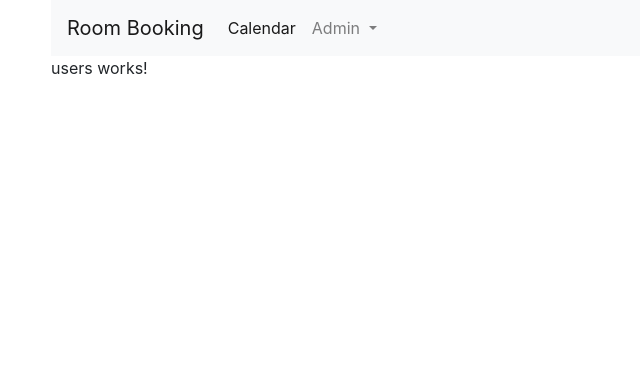
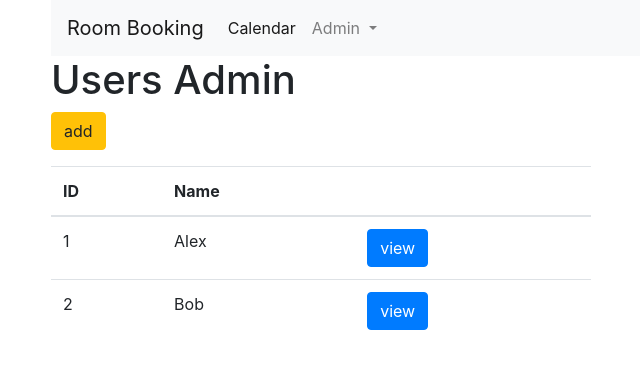
Before and after one commit to uspehgp/RoomBooking, an Angular app: page /admin/users in a window 1280 px wide. Shown: the top 368 px of the page, without its empty margins (34-674 px from the left). Built offline with nearby package versions, Linux system fonts and the light colour scheme.

Commit message:
create for user: model, data service, view include user detail component

```diff
--- /dev/null
+++ b/src/app/admin/users/user-detail/user-detail.component.html
@@ -0,0 +1,16 @@
+<div class="userDetails">
+  <h2>User details</h2>
+  <a class="btn btn-small btn-warning">edit</a>
+  <a class="btn btn-small btn-warning">delete</a>
+  <table>
+    <tr>
+      <td>id</td><td>{{user.id}}</td>
+    </tr>
+    <tr>
+      <td>name</td><td>{{user.name}}</td>
+    </tr>
+    <tr>
+      <td>Password</td><td><a class="btn btn-small btn-warning">reset</a></td>
+    </tr>
+  </table>
+</div>
--- /dev/null
+++ b/src/app/admin/users/user-detail/user-detail.component.ts
@@ -0,0 +1,20 @@
+import {Component, Input, OnInit} from '@angular/core';
+import {User} from '../../../model/user';
+
+@Component({
+  selector: 'app-user-detail',
+  templateUrl: './user-detail.component.html',
+  styleUrls: ['./user-detail.component.css']
+})
+export class UserDetailComponent implements OnInit {
+
+  @Input()
+  user: User;
+
+  constructor() {
+  }
+
+  ngOnInit() {
+  }
+
+}
--- a/src/app/admin/users/users.component.html
+++ b/src/app/admin/users/users.component.html
@@ -1 +1,26 @@
-<p>users works!</p>
+<h1>Users Admin</h1>
+<a class="btn btn-warning mb-3">add</a>
+<div class="row">
+  <div class="col-6">
+    <table class="table">
+      <thead>
+      <tr>
+        <th>ID</th>
+        <th>Name</th>
+        <th></th>
+      </tr>
+      </thead>
+      <tbody>
+      <tr *ngFor="let user of users"> <!-- repeat this tr for each user -->
+        <td>{{user.id}}</td>
+        <td>{{user.name}}</td>
+        <td><button type="button" class="btn btn-primary" (click)="setUser(user.id)">view</button></td>
+      </tr>
+      </tbody>
+    </table>
+  </div>
+  <div class="col-6">
+    <app-user-detail *ngIf="selectedUser"
+    [user]="selectedUser"></app-user-detail>
+  </div>
+</div>
--- a/src/app/admin/users/users.component.ts
+++ b/src/app/admin/users/users.component.ts
@@ -1,4 +1,7 @@
-import { Component, OnInit } from '@angular/core';
+import {Component, OnInit} from '@angular/core';
+import {User} from '../../model/user';
+import {DataService} from '../../data.service';
+import {ActivatedRoute, Router} from '@angular/router';
 
 @Component({
   selector: 'app-users',
@@ -7,9 +10,28 @@
 })
 export class UsersComponent implements OnInit {
 
-  constructor() { }
+  users = new Array<User>();
+  selectedUser: User;
+
+  constructor(private dataService: DataService,
+              private route: ActivatedRoute,
+              private router: Router) {
+  }
 
   ngOnInit() {
+    this.users = this.dataService.users;
+    this.route.queryParams.subscribe(
+      (params) => {
+        const id = params['id'];
+        if (id) {
+          this.selectedUser = this.users.find((user) => user.id === +id);
+        }
+      }
+    );
+  }
+
+  setUser(id: number) {
+    this.router.navigate(['admin', 'users'], {queryParams: {id: id}});
   }
 
 }
--- a/src/app/app.module.ts
+++ b/src/app/app.module.ts
@@ -9,6 +9,7 @@
 import {RouterModule, Routes} from '@angular/router';
 import { PageNotFoundComponent } from './page-not-found/page-not-found.component';
 import { RoomDetailComponent } from './admin/rooms/room-detail/room-detail.component';
+import { UserDetailComponent } from './admin/users/user-detail/user-detail.component';
 
 const routes: Routes = [
   {path : 'admin/users', component : UsersComponent},
@@ -26,7 +27,8 @@
     RoomsComponent,
     UsersComponent,
     PageNotFoundComponent,
-    RoomDetailComponent
+    RoomDetailComponent,
+    UserDetailComponent
   ],
   imports: [
     BrowserModule,
--- a/src/app/data.service.ts
+++ b/src/app/data.service.ts
@@ -1,5 +1,6 @@
 import {Injectable} from '@angular/core';
 import {Layout, LayoutCapacity, Room} from './model/room';
+import {User} from './model/user';
 
 @Injectable({
   providedIn: 'root'
@@ -7,8 +8,21 @@
 export class DataService {
 
   rooms: Array<Room>;
+  users: Array<User>;
 
   constructor() {
+
+    this.users = new Array<User>();
+    const user1 = new User();
+    user1.id = 1;
+    user1.name = 'Alex';
+    const user2 = new User();
+    user2.id = 2;
+    user2.name = 'Bob';
+
+    this.users.push(user1);
+    this.users.push(user2);
+
     this.rooms = new Array<Room>();
     const room1 = new Room();
     room1.id = 1;
--- /dev/null
+++ b/src/app/model/user.ts
@@ -0,0 +1,4 @@
+export class User {
+  id: number;
+  name: string;
+}
```
Also changed, not shown: src/app/admin/users/user-detail/user-detail.component.css (added), 1 other file (tests, documents, lock files or other folders).
